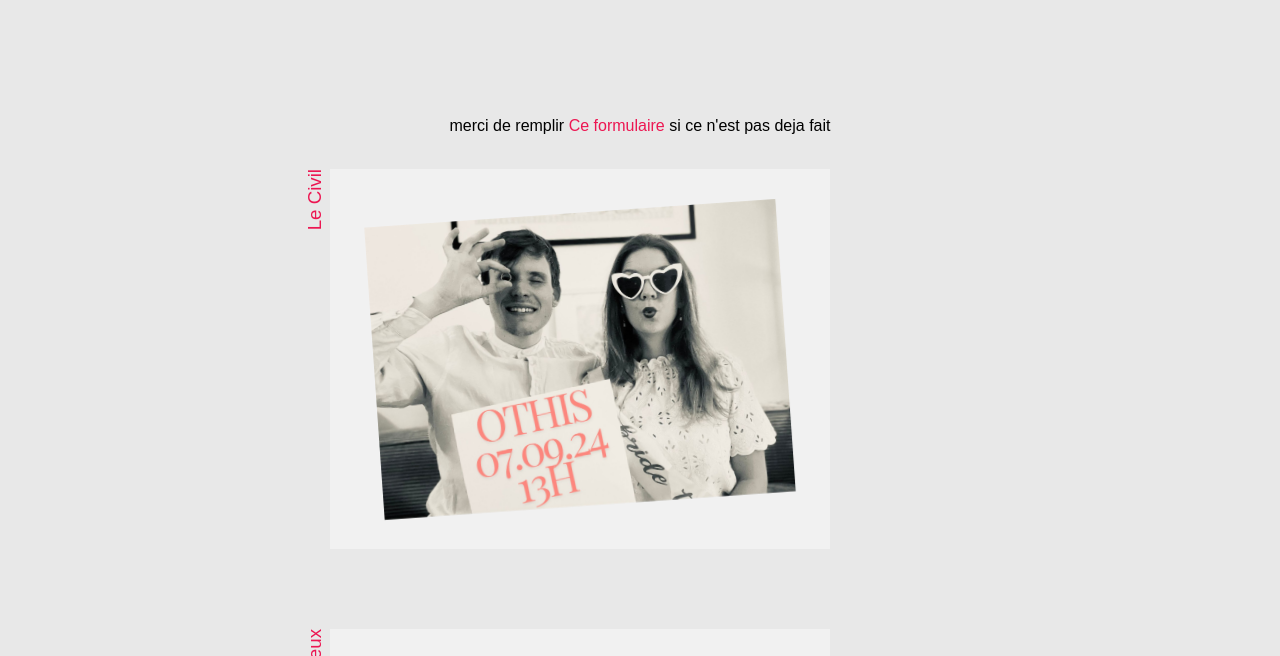
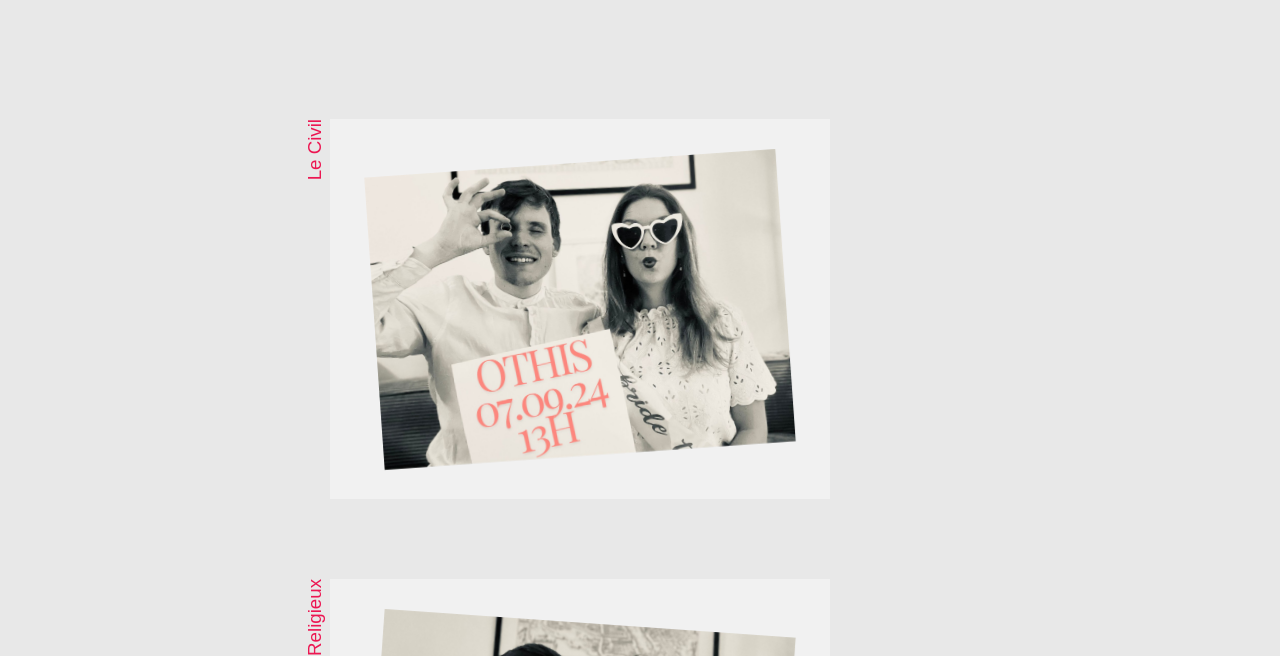
Before and after one commit to mathieurella/testm, a plain HTML site: page index.html in a window 1280 px wide. Shown: the part 80-736 px from the top of the page. Drawn offline with Linux system fonts and the light colour scheme.

Commit message:
Update index.html

```diff
--- a/index.html
+++ b/index.html
@@ -53,9 +53,9 @@
 				</div>
 			</div>
 			<div class="grid-wrap">
-				<p style="text-align: center;">merci de remplir <a href="https://docs.google.com/forms/d/1ap-4e4_bW-VZT2hj5LVYZSKRxoEhLxIQNeKdRq30r0E/edit?pli=1">
+				<!-- <p style="text-align: center;">merci de remplir <a href="https://docs.google.com/forms/d/1ap-4e4_bW-VZT2hj5LVYZSKRxoEhLxIQNeKdRq30r0E/edit?pli=1">
 					Ce formulaire
-				</a> si ce n'est pas deja fait </p>
+				</a> si ce n'est pas deja fait </p> -->
 				<br>
 				<div class="grid">
 					<a href="#" class="grid__item">
```
